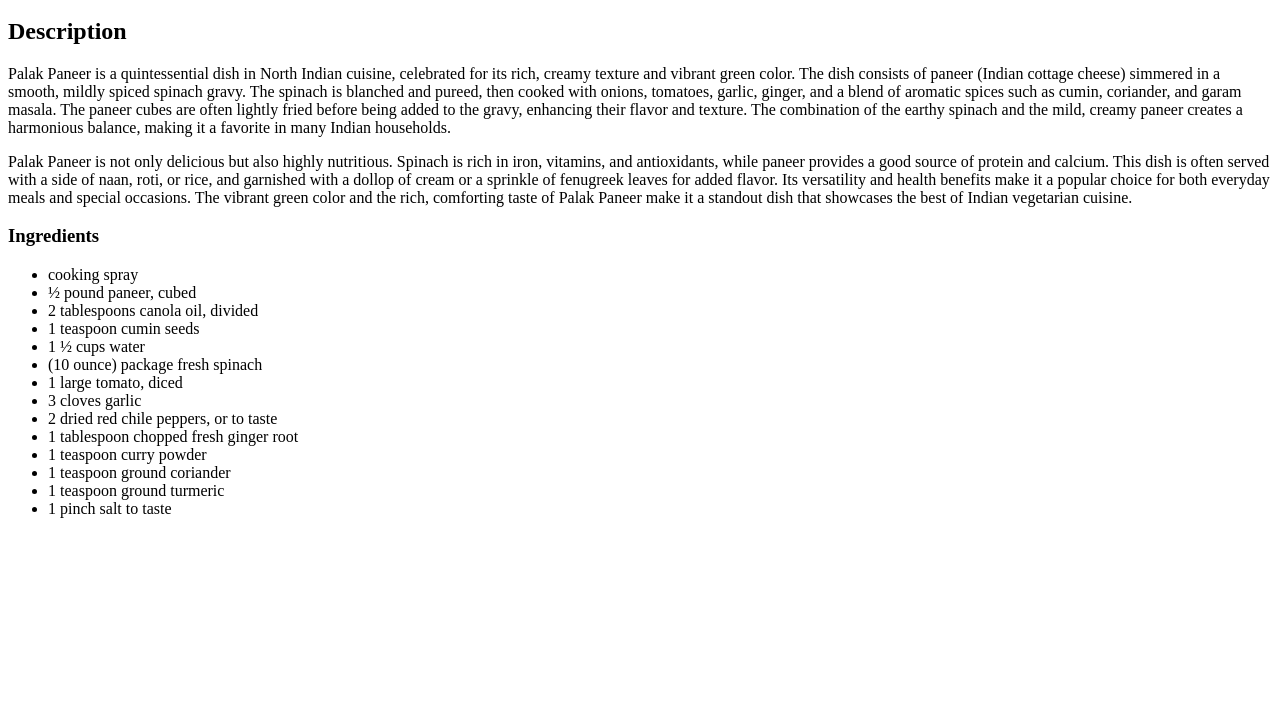
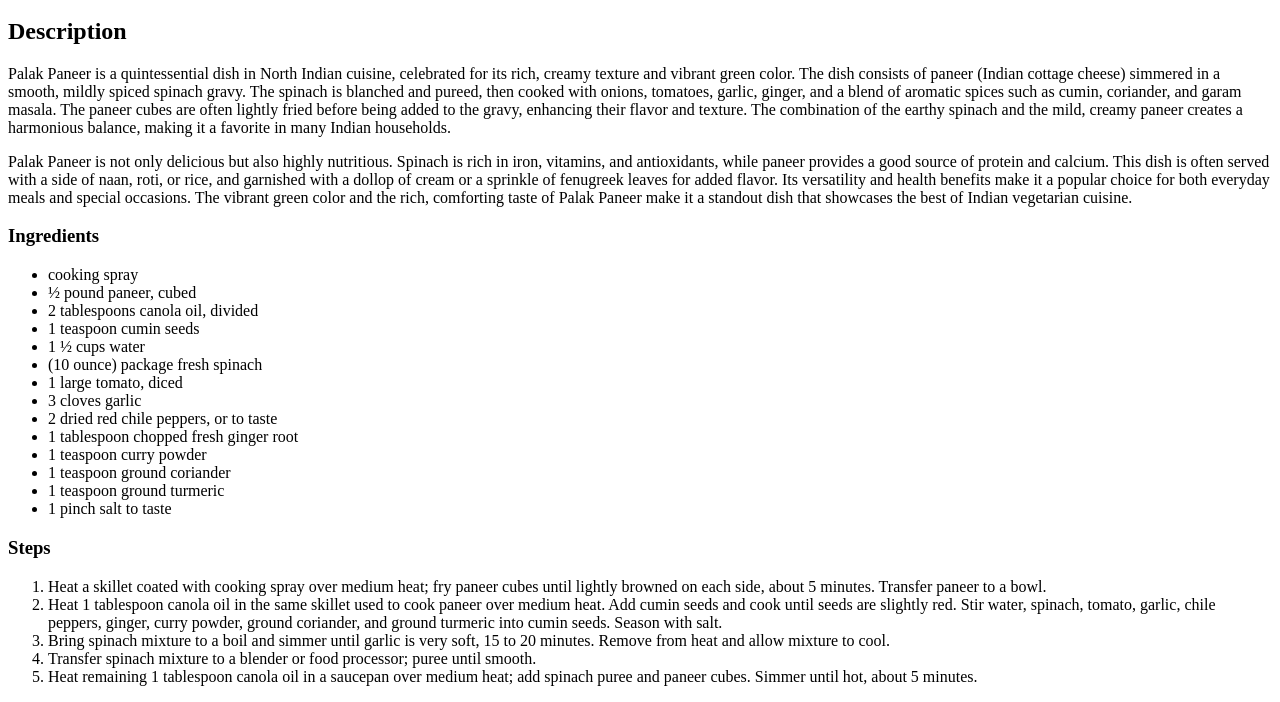
Before and after one commit to hans-aniket/odin-recipes, a plain HTML site: page recipes/palakpaneer.html in a window 1280 px wide. Shown: the part 100-802 px from the top of the page. Drawn offline with Linux system fonts and the light colour scheme.

Commit message:
1 recipe done

```diff
--- a/recipes/palakpaneer.html
+++ b/recipes/palakpaneer.html
@@ -28,5 +28,13 @@
         <li>  1 teaspoon ground turmeric</li>
         <li>1 pinch salt to taste</li>
     </ul>
+    <h3>Steps</h3>
+    <ol>
+        <li>Heat a skillet coated with cooking spray over medium heat; fry paneer cubes until lightly browned on each side, about 5 minutes. Transfer paneer to a bowl. </li>
+        <li> Heat 1 tablespoon canola oil in the same skillet used to cook paneer over medium heat. Add cumin seeds and cook until seeds are slightly red. Stir water, spinach, tomato, garlic, chile peppers, ginger, curry powder, ground coriander, and ground turmeric into cumin seeds. Season with salt. </li>
+        <li> Bring spinach mixture to a boil and simmer until garlic is very soft, 15 to 20 minutes. Remove from heat and allow mixture to cool. </li>
+        <li>Transfer spinach mixture to a blender or food processor; puree until smooth.</li>
+        <li> Heat remaining 1 tablespoon canola oil in a saucepan over medium heat; add spinach puree and paneer cubes. Simmer until hot, about 5 minutes. </li>
+    </ol>
 </body>
 </html>
```
